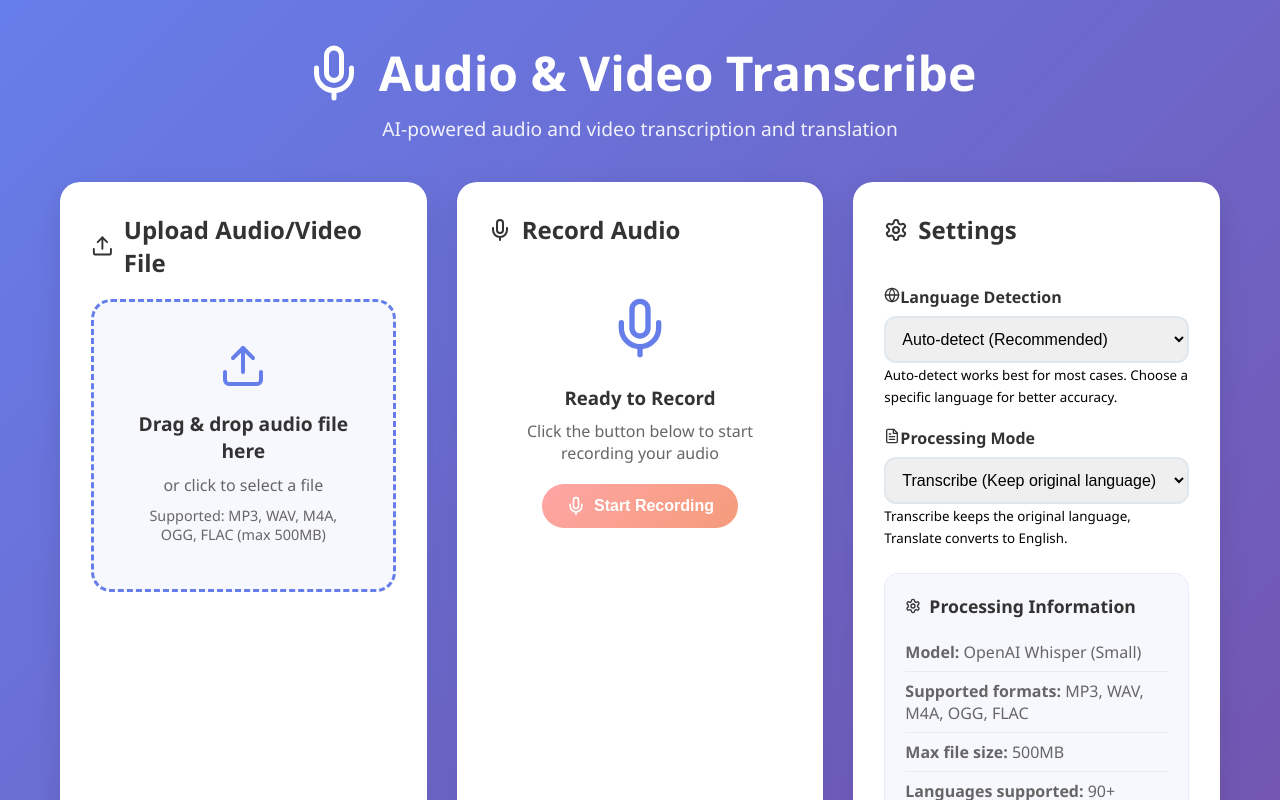
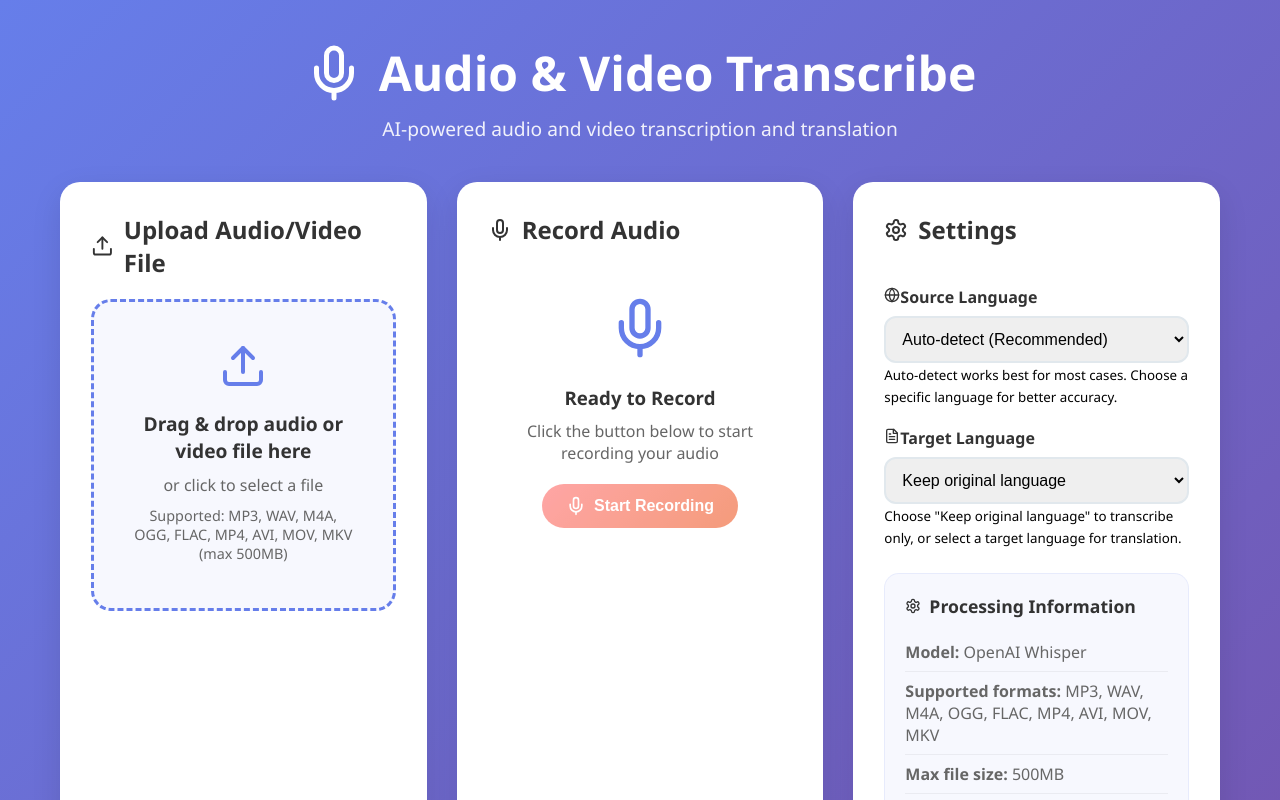
Before and after one commit to SyedBahjat/voxscribe, a React (Create React App) app: page / in a window 1280 px wide. Shown: the top 800 px of the page. Built offline with nearby package versions, Linux system fonts and the light colour scheme; no server answers.

Commit message:
added option to transcribe the video as well enable the use of option to switch languages

```diff
--- a/src/components/FileUpload.js
+++ b/src/components/FileUpload.js
@@ -1,10 +1,10 @@
 import React, { useCallback, useState } from 'react';
 import { useDropzone } from 'react-dropzone';
-import { Upload, FileAudio, AlertCircle } from 'lucide-react';
+import { Upload, FileAudio, FileVideo, AlertCircle } from 'lucide-react';
 import { transcribeAudio } from '../utils/api';
 import './FileUpload.css';
 
-const FileUpload = ({ onTranscriptionComplete, onError, onLoading, settings }) => {
+const FileUpload = ({ onTranscriptionComplete, onError, onLoading, onFileUpload, settings }) => {
   const [uploadedFile, setUploadedFile] = useState(null);
   const [fileError, setFileError] = useState(null);
 
@@ -16,7 +16,7 @@ const FileUpload = ({ onTranscriptionComplete, onError, onLoading, settings }) =
       if (rejection.errors[0].code === 'file-too-large') {
         setFileError('File is too large. Maximum size is 500MB.');
       } else if (rejection.errors[0].code === 'file-invalid-type') {
-        setFileError('Invalid file type. Please upload audio files (mp3, wav, m4a, ogg, flac).');
+        setFileError('Invalid file type. Please upload audio or video files (mp3, wav, m4a, ogg, flac, mp4, avi, mov, mkv).');
       } else {
         setFileError('File upload failed. Please try again.');
       }
@@ -25,12 +25,16 @@ const FileUpload = ({ onTranscriptionComplete, onError, onLoading, settings }) =
 
     const file = acceptedFiles[0];
     setUploadedFile(file);
+    if (onFileUpload) {
+      onFileUpload(file);
+    }
   }, []);
 
   const { getRootProps, getInputProps, isDragActive } = useDropzone({
     onDrop,
     accept: {
-      'audio/*': ['.mp3', '.wav', '.m4a', '.ogg', '.flac']
+      'audio/*': ['.mp3', '.wav', '.m4a', '.ogg', '.flac'],
+      'video/*': ['.mp4', '.avi', '.mov', '.mkv', '.webm']
     },
     maxSize: 500 * 1024 * 1024, // 500MB
     multiple: false
@@ -56,6 +60,14 @@ const FileUpload = ({ onTranscriptionComplete, onError, onLoading, settings }) =
     return parseFloat((bytes / Math.pow(k, i)).toFixed(2)) + ' ' + sizes[i];
   };
 
+  const isVideoFile = (file) => {
+    return file && file.type.startsWith('video/');
+  };
+
+  const getFileIcon = (file) => {
+    return isVideoFile(file) ? FileVideo : FileAudio;
+  };
+
   return (
     <div className="file-upload-container">
       <div
@@ -65,11 +77,11 @@ const FileUpload = ({ onTranscriptionComplete, onError, onLoading, settings }) =
         <input {...getInputProps()} />
         <Upload size={48} className="upload-icon" />
         <h3>
-          {isDragActive ? 'Drop the file here' : 'Drag & drop audio file here'}
+          {isDragActive ? 'Drop the file here' : 'Drag & drop audio or video file here'}
         </h3>
         <p>or click to select a file</p>
         <p className="file-types">
-          Supported: MP3, WAV, M4A, OGG, FLAC (max 500MB)
+          Supported: MP3, WAV, M4A, OGG, FLAC, MP4, AVI, MOV, MKV (max 500MB)
         </p>
       </div>
 
@@ -83,25 +95,38 @@ const FileUpload = ({ onTranscriptionComplete, onError, onLoading, settings }) =
       {uploadedFile && (
         <div className="uploaded-file">
           <div className="file-info">
-            <FileAudio size={24} />
+            {React.createElement(getFileIcon(uploadedFile), { size: 24 })}
             <div>
               <strong>{uploadedFile.name}</strong>
               <p>{formatFileSize(uploadedFile.size)}</p>
             </div>
           </div>
+
+          {isVideoFile(uploadedFile) ? (
+            <video
+              controls
+              className="media-player"
+              src={URL.createObjectURL(uploadedFile)}
+              preload="metadata"
+            >
+              Your browser does not support the video element.
+            </video>
+          ) : (
             <audio
               controls
-            className="audio-player"
+              className="media-player"
               src={URL.createObjectURL(uploadedFile)}
             >
               Your browser does not support the audio element.
             </audio>
+          )}
+
           <button
             className="btn"
             onClick={handleTranscribe}
           >
-            <FileAudio size={20} />
-            Transcribe Audio
+            {React.createElement(getFileIcon(uploadedFile), { size: 20 })}
+            {isVideoFile(uploadedFile) ? 'Transcribe Video' : 'Transcribe Audio'}
           </button>
         </div>
       )}
--- a/src/components/SettingsPanel.js
+++ b/src/components/SettingsPanel.js
@@ -3,31 +3,31 @@ import { Settings as SettingsIcon, Globe, FileText } from 'lucide-react';
 import './FileUpload.css';
 
 const SettingsPanel = ({ settings, onSettingsChange }) => {
-  const handleLanguageChange = (e) => {
+  const handleFromLanguageChange = (e) => {
     onSettingsChange({
       ...settings,
-      language: e.target.value
+      from_language: e.target.value
     });
   };
 
-  const handleTaskChange = (e) => {
+  const handleToLanguageChange = (e) => {
     onSettingsChange({
       ...settings,
-      task: e.target.value
+      to_language: e.target.value
     });
   };
 
   return (
     <div className="settings-panel">
       <div className="input-group">
-        <label htmlFor="language">
+        <label htmlFor="from_language">
           <Globe size={16} />
-          Language Detection
+          Source Language
         </label>
         <select
-          id="language"
-          value={settings.language}
-          onChange={handleLanguageChange}
+          id="from_language"
+          value={settings.from_language || 'auto'}
+          onChange={handleFromLanguageChange}
         >
           <option value="auto">Auto-detect (Recommended)</option>
           <option value="en">English</option>
@@ -74,20 +74,56 @@ const SettingsPanel = ({ settings, onSettingsChange }) => {
       </div>
 
       <div className="input-group">
-        <label htmlFor="task">
+        <label htmlFor="to_language">
           <FileText size={16} />
-          Processing Mode
+          Target Language
         </label>
         <select
-          id="task"
-          value={settings.task}
-          onChange={handleTaskChange}
+          id="to_language"
+          value={settings.to_language || 'same'}
+          onChange={handleToLanguageChange}
         >
-          <option value="transcribe">Transcribe (Keep original language)</option>
-          <option value="translate">Translate to English</option>
+          <option value="same">Keep original language</option>
+          <option value="en">English</option>
+          <option value="es">Spanish</option>
+          <option value="fr">French</option>
+          <option value="de">German</option>
+          <option value="it">Italian</option>
+          <option value="pt">Portuguese</option>
+          <option value="ru">Russian</option>
+          <option value="ja">Japanese</option>
+          <option value="ko">Korean</option>
+          <option value="zh">Chinese</option>
+          <option value="ar">Arabic</option>
+          <option value="hi">Hindi</option>
+          <option value="ur">Urdu</option>
+          <option value="tr">Turkish</option>
+          <option value="nl">Dutch</option>
+          <option value="sv">Swedish</option>
+          <option value="no">Norwegian</option>
+          <option value="da">Danish</option>
+          <option value="fi">Finnish</option>
+          <option value="pl">Polish</option>
+          <option value="cs">Czech</option>
+          <option value="hu">Hungarian</option>
+          <option value="ro">Romanian</option>
+          <option value="bg">Bulgarian</option>
+          <option value="hr">Croatian</option>
+          <option value="sk">Slovak</option>
+          <option value="sl">Slovenian</option>
+          <option value="et">Estonian</option>
+          <option value="lv">Latvian</option>
+          <option value="lt">Lithuanian</option>
+          <option value="el">Greek</option>
+          <option value="he">Hebrew</option>
+          <option value="th">Thai</option>
+          <option value="vi">Vietnamese</option>
+          <option value="id">Indonesian</option>
+          <option value="ms">Malay</option>
+          <option value="tl">Filipino</option>
         </select>
         <small>
-          Transcribe keeps the original language, Translate converts to English.
+          Choose "Keep original language" to transcribe only, or select a target language for translation.
         </small>
       </div>
 
@@ -97,10 +133,11 @@ const SettingsPanel = ({ settings, onSettingsChange }) => {
           Processing Information
         </h4>
         <ul>
-          <li><strong>Model:</strong> OpenAI Whisper (Small)</li>
-          <li><strong>Supported formats:</strong> MP3, WAV, M4A, OGG, FLAC</li>
+          <li><strong>Model:</strong> OpenAI Whisper</li>
+          <li><strong>Supported formats:</strong> MP3, WAV, M4A, OGG, FLAC, MP4, AVI, MOV, MKV</li>
           <li><strong>Max file size:</strong> 500MB</li>
           <li><strong>Languages supported:</strong> 90+ languages</li>
+          <li><strong>Translation modes:</strong> Whisper native + Text translation</li>
         </ul>
       </div>
 
@@ -110,7 +147,8 @@ const SettingsPanel = ({ settings, onSettingsChange }) => {
           <li>Shorter audio files process faster</li>
           <li>Clear audio without background noise works best</li>
           <li>Auto-detect language is usually most accurate</li>
-          <li>Translation mode may take slightly longer</li>
+          <li>Translation to English uses Whisper's native translation</li>
+          <li>Other language translations use text translation (may take longer)</li>
         </ul>
       </div>
     </div>
--- a/src/components/TranscriptionResult.js
+++ b/src/components/TranscriptionResult.js
@@ -1,5 +1,5 @@
 import React, { useState } from 'react';
-import { Copy, Check, Globe, Clock } from 'lucide-react';
+import { Copy, Check, Globe, Clock, Languages, ArrowRight } from 'lucide-react';
 import './FileUpload.css';
 
 const TranscriptionResult = ({ result }) => {
@@ -21,13 +21,38 @@ const TranscriptionResult = ({ result }) => {
     return date.toLocaleString();
   };
 
+  const getModeDescription = (mode) => {
+    switch (mode) {
+      case 'transcribe':
+        return 'Transcription only';
+      case 'whisper-translate':
+        return 'Whisper native translation';
+      case 'asr+text-translate':
+        return 'ASR + Text translation';
+      default:
+        return 'Unknown mode';
+    }
+  };
+
   return (
     <div className="transcription-result">
       <div className="result-metadata">
-        {result.language && (
+        {result.source_language && (
           <div className="metadata-item">
             <Globe size={16} />
-            <span>Language: <strong>{result.language.toUpperCase()}</strong></span>
+            <span>Source: <strong>{result.source_language.toUpperCase()}</strong></span>
+          </div>
+        )}
+        {result.target_language && result.target_language !== result.source_language && (
+          <div className="metadata-item">
+            <ArrowRight size={16} />
+            <span>Target: <strong>{result.target_language.toUpperCase()}</strong></span>
+          </div>
+        )}
+        {result.mode && (
+          <div className="metadata-item">
+            <Languages size={16} />
+            <span>Mode: <strong>{getModeDescription(result.mode)}</strong></span>
           </div>
         )}
         {result.timestamp && (
@@ -40,7 +65,7 @@ const TranscriptionResult = ({ result }) => {
 
       <div className="result-content">
         <div className="result-header">
-          <h3>Transcription</h3>
+          <h3>{result.original_text ? 'Translation' : 'Transcription'}</h3>
           <button
             className={`btn ${copied ? 'btn-success' : ''}`}
             onClick={copyToClipboard}
@@ -54,6 +79,15 @@ const TranscriptionResult = ({ result }) => {
         <div className="result-text">
           {result.text}
         </div>
+
+        {result.original_text && result.original_text !== result.text && (
+          <div className="original-text-container">
+            <h4>Original Text</h4>
+            <div className="original-text">
+              {result.original_text}
+            </div>
+          </div>
+        )}
       </div>
 
       {result.segments && result.segments.length > 0 && (
```
Also changed, not shown: src/setupProxy.js (added, +27 -0 lines). Lines whose indentation alone changed are shown as unchanged.
